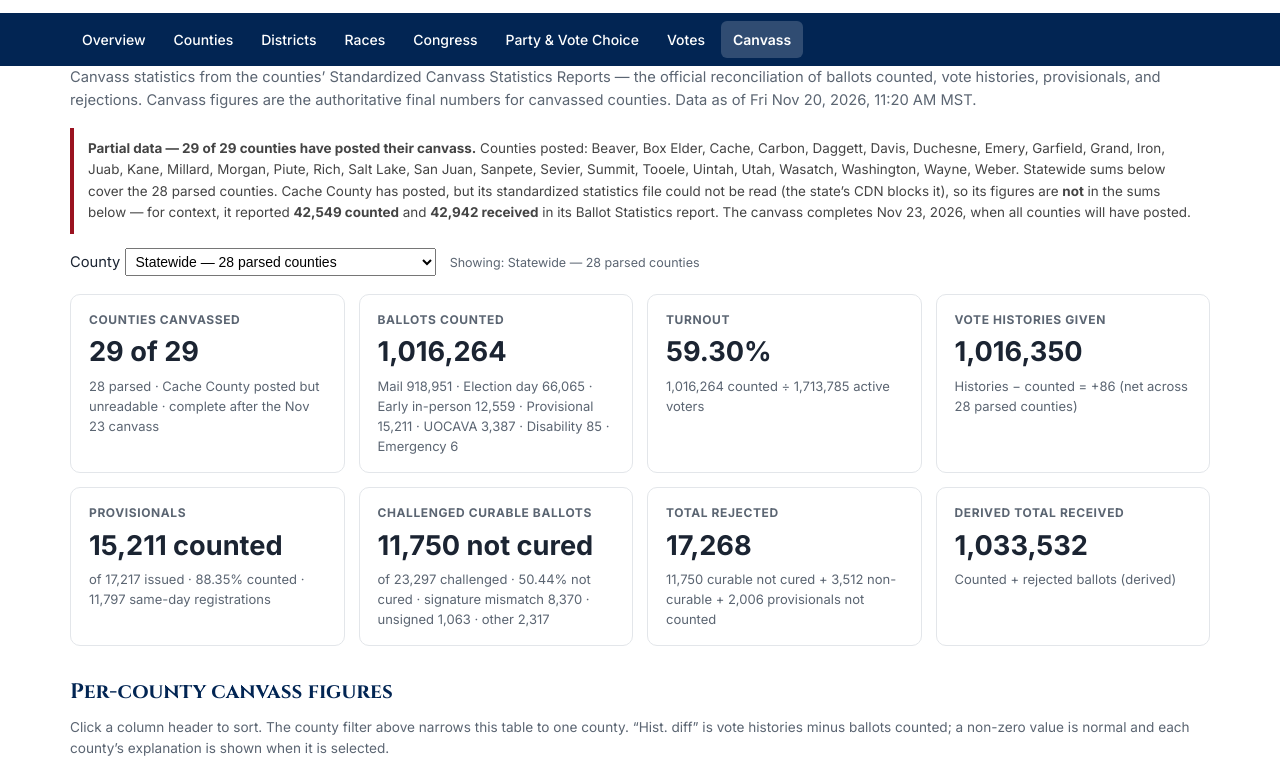
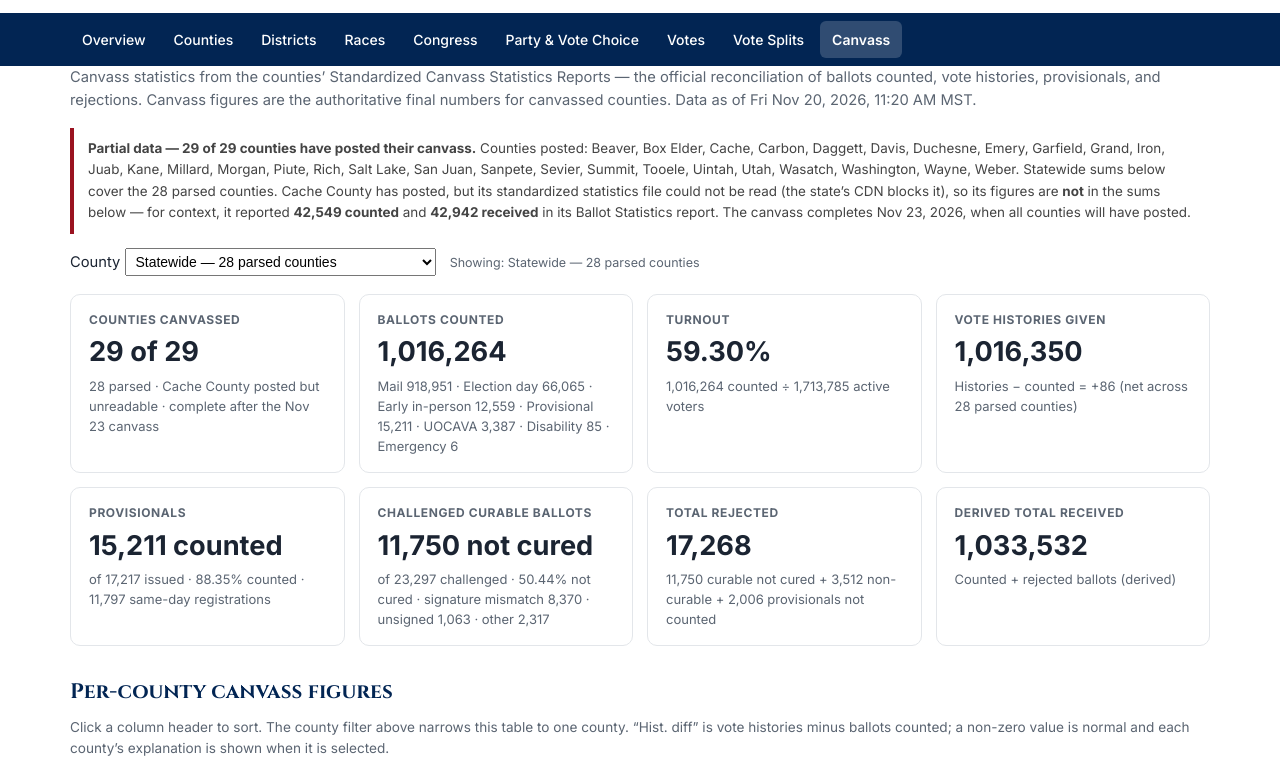
Before and after one commit to UTPolData/UTPolData.github.io, a plain HTML site: page canvass.html in a window 1280 px wide. Shown: the part 68-839 px from the top of the page. Drawn offline with Linux system fonts and the light colour scheme.

Commit message:
Add Vote Splits tab (ballot profiles, crossover explorer, spoiler + near-spoiler tables, third-party profiles) + nav link and hub card

```diff
--- a/canvass.html
+++ b/canvass.html
@@ -98,7 +98,7 @@ function sortTable(id, col, numeric){
     if(h) tb.appendChild(h);
   });
 }
-</script></head><body><header><div class="wrap topbar"><div><h1 class="product"><a href="index.html" style="color:inherit;text-decoration:none">Political Data</a></h1><div class="product-sub">Utah Ballot Count Tracker &middot; 2026 General Election</div></div></div><div class="navstrip"><div class="wrap"><nav><a href="ballot-tracker.html">Overview</a><a href="counties.html">Counties</a><a href="district-stats.html">Districts</a><a href="races.html">Races</a><a href="cds.html">Congress</a><a href="cds-party.html">Party & Vote Choice</a><a href="votes.html">Votes</a><a href="canvass.html" class="active">Canvass</a></nav></div></div></header><main class="wrap">
+</script></head><body><header><div class="wrap topbar"><div><h1 class="product"><a href="index.html" style="color:inherit;text-decoration:none">Political Data</a></h1><div class="product-sub">Utah Ballot Count Tracker &middot; 2026 General Election</div></div></div><div class="navstrip"><div class="wrap"><nav><a href="ballot-tracker.html">Overview</a><a href="counties.html">Counties</a><a href="district-stats.html">Districts</a><a href="races.html">Races</a><a href="cds.html">Congress</a><a href="cds-party.html">Party & Vote Choice</a><a href="votes.html">Votes</a><a href="vote-splits.html">Vote Splits</a><a href="canvass.html" class="active">Canvass</a></nav></div></div></header><main class="wrap">
 <div class="sub">Canvass statistics from the counties&rsquo; Standardized Canvass Statistics Reports &mdash; the official reconciliation of ballots counted, vote histories, provisionals, and rejections. Canvass figures are the authoritative final numbers for canvassed counties. Data as of Fri Nov 20, 2026, 11:20 AM MST.</div>
 <div class="foot"><b>Partial data &mdash; 29 of 29 counties have posted their canvass.</b> Counties posted: Beaver, Box Elder, Cache, Carbon, Daggett, Davis, Duchesne, Emery, Garfield, Grand, Iron, Juab, Kane, Millard, Morgan, Piute, Rich, Salt Lake, San Juan, Sanpete, Sevier, Summit, Tooele, Uintah, Utah, Wasatch, Washington, Wayne, Weber. Statewide sums below cover the 28 parsed counties. Cache County has posted, but its standardized statistics file could not be read (the state&rsquo;s CDN blocks it), so its figures are <b>not</b> in the sums below &mdash; for context, it reported <b>42,549 counted</b> and <b>42,942 received</b> in its Ballot Statistics report. The canvass completes Nov 23, 2026, when all counties will have posted.</div>
 <div class="filters">
```
